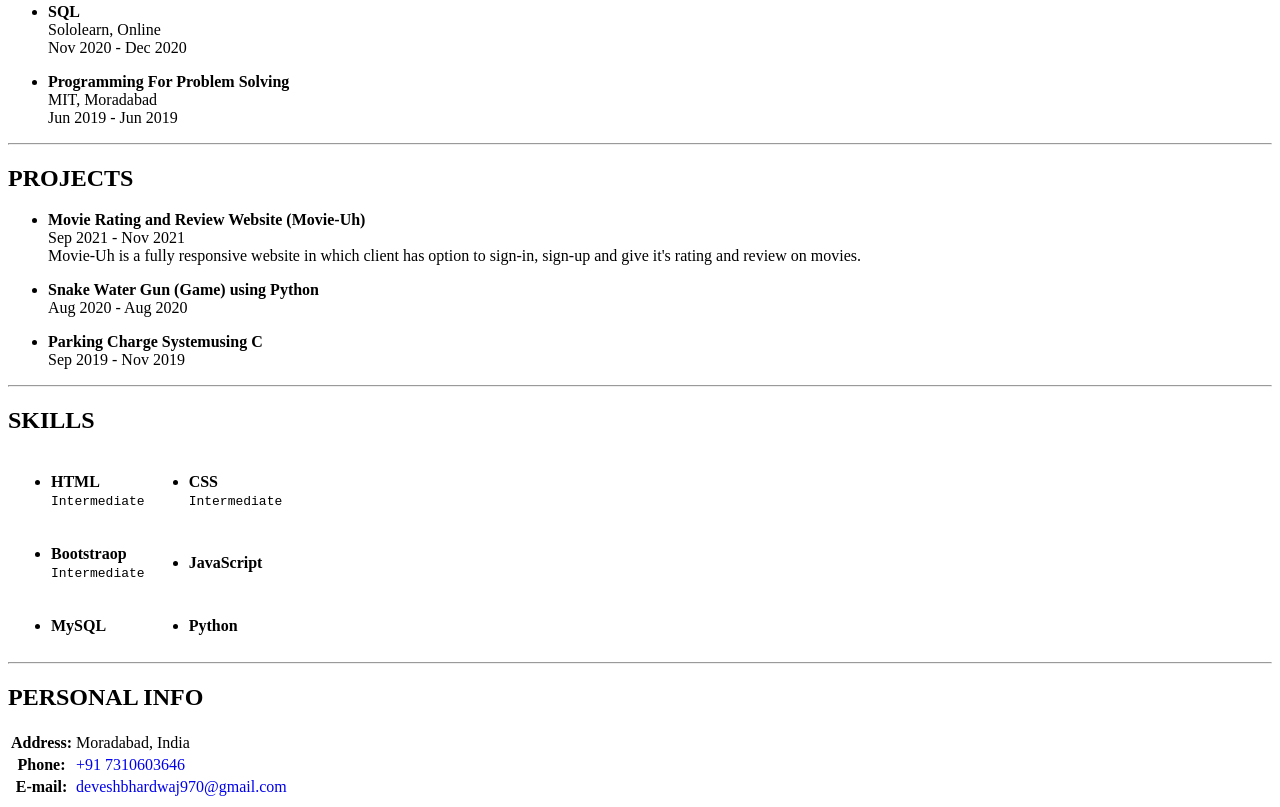
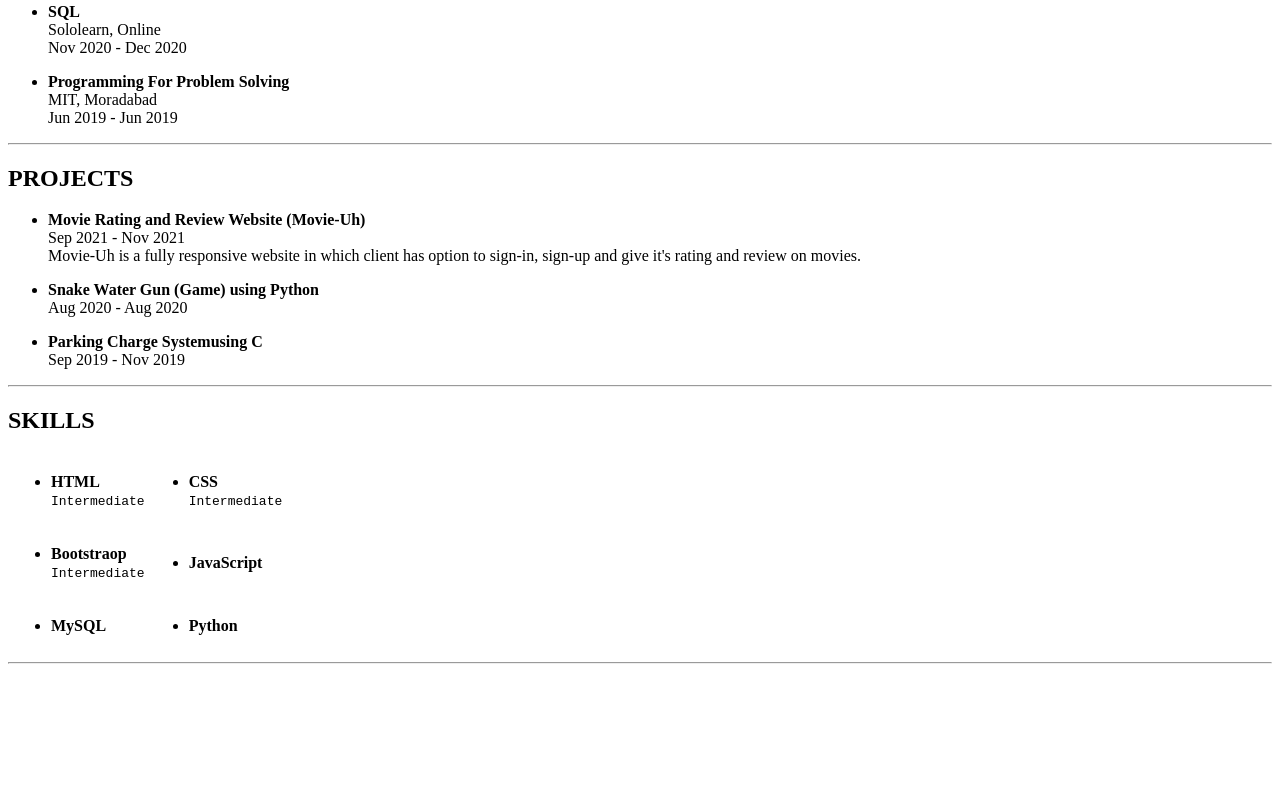
Before and after one commit to deveshbhardwaj970/cv, a plain HTML site: page index.html in a window 1280 px wide. Shown: the part 693-1500 px from the top of the page. After the commit the page ends 1365 px from the top, so only its background shows below. Drawn offline with Linux system fonts and the light colour scheme.

Commit message:
Update index.html

```diff
--- a/index.html
+++ b/index.html
@@ -101,20 +101,5 @@
         </tr>
     </table>
     <hr>
-    <h2>PERSONAL INFO</h2>
-    <table>
-        <tr>
-            <th>Address:</th>
-            <td>Moradabad, India</td>
-        </tr>
-        <tr>
-            <th>Phone:</th>
-            <td><a href="tel:7310603646" style="text-decoration: none;">+91 7310603646</a></td>
-        </tr>
-        <tr>
-            <th>E-mail:</th>
-            <td><a href="mailto:deveshbhardwaj970@gmail.com" style="text-decoration: none;">deveshbhardwaj970@gmail.com</a></td>
-        </tr>
-    </table>
 </body>
 </html>
```
